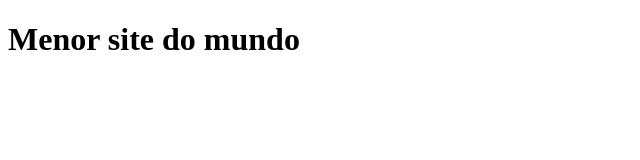
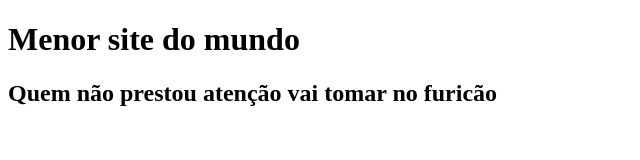
Before and after one commit to GabrielDias208/aula-git, a plain HTML site: page index.html in a window 1280 px wide. Shown: the whole page, without its empty margins (0-640 px from the left). Drawn offline with Linux system fonts and the light colour scheme.

Commit message:
commit 2 1404

```diff
--- a/index.html
+++ b/index.html
@@ -7,5 +7,6 @@
 </head>
 <body>
     <h1>Menor site do mundo</h1>
+    <h2>Quem não prestou atenção vai tomar no furicão</h2>
 </body>
 </html>
```
